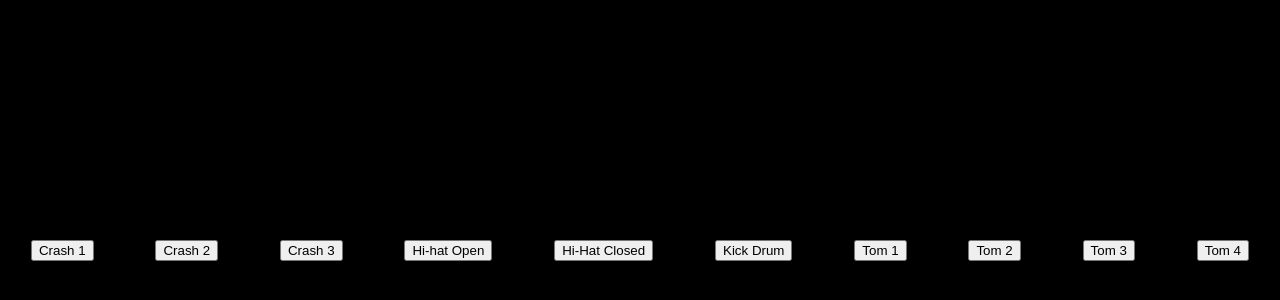
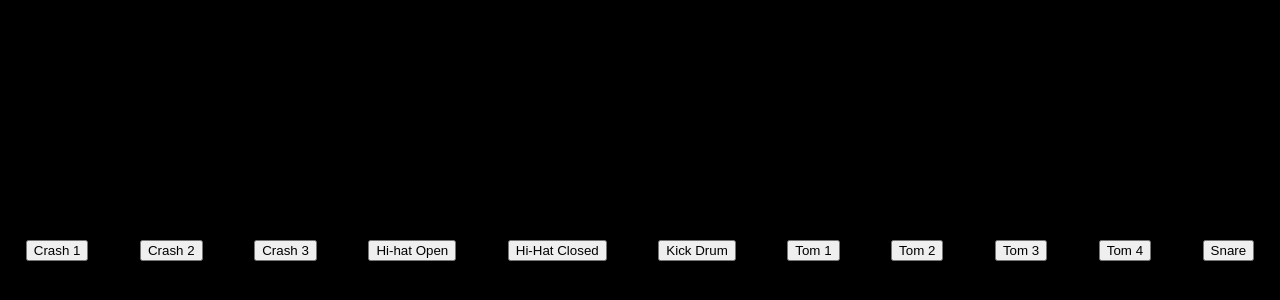
Before and after one commit to chsetiawan/music-app, a React (Create React App) app: page /drum in a window 1280 px wide. Shown: the part 150-450 px from the top of the page. Built offline with nearby package versions, Linux system fonts and the light colour scheme.

Commit message:
figured out how to play instruments from keycode

```diff
--- a/src/components/drum-part/drum-part.component.jsx
+++ b/src/components/drum-part/drum-part.component.jsx
@@ -1,8 +1,25 @@
-import React from "react";
+import React, { useEffect, useCallback } from "react";
 
 import "./drum-part.component.scss";
 
-const DrumPart = ({ name, sound, num }) => {
+const DrumPart = ({ name, sound, num, keyCode }) => {
+  const escFunction = useCallback((event) => {
+    if(keyCode.includes(event.keyCode)) {
+      console.log(`you played: ${name}, letter pressed: ${String.fromCharCode(event.keyCode)}`)
+      playAudio();
+    }
+    // eslint-disable-next-line react-hooks/exhaustive-deps
+  }, []);
+
+  useEffect(() => {
+    document.addEventListener("keydown", escFunction, false);
+
+    return () => {
+      document.removeEventListener("keydown", escFunction, false);
+    };
+    // eslint-disable-next-line react-hooks/exhaustive-deps
+  }, []);
+
   const playAudio = () => {
     const audioEl = document.getElementsByClassName("audio-element")[num];
     audioEl.play();
--- a/src/components/drum/drum.component.jsx
+++ b/src/components/drum/drum.component.jsx
@@ -9,17 +9,30 @@ class Drum extends React.Component {
   constructor() {
     super();
 
+    // this.escFunction = this.escFunction.bind(this);
+
     this.state = {
       drumParts: DRUM_PARTS_DATA
     }
   }
+  // escFunction(event){
+  //   if(event.keyCode === 27) {
+  //     console.log('yes');
+  //   }
+  // }
+  // componentDidMount(){
+  //   document.addEventListener("keydown", this.escFunction, false);
+  // }
+  // componentWillUnmount(){
+  //   document.removeEventListener("keydown", this.escFunction, false);
+  // }
 
   render() {
     return (
       <div className="drum-parts-container">
         {
-          this.state.drumParts.map(({ name, sound, num }) => (
-            <DrumPart name={name} sound={sound} num={num} />
+          this.state.drumParts.map(({ name, sound, num, keyCode }) => (
+            <DrumPart key={num} name={name} sound={sound} num={num} keyCode={keyCode} />
           ))
         }
       </div>
--- a/src/pages/drumpage/drum-parts.data.js
+++ b/src/pages/drumpage/drum-parts.data.js
@@ -1,65 +1,82 @@
 const S3_DRUM_SOUND_URL =
-  'https://music-react-app.s3-us-west-1.amazonaws.com/sounds/drums/';
+  "https://music-react-app.s3-us-west-1.amazonaws.com/sounds/drums/";
 
 const DRUM_PARTS_DATA = [
   {
-    name: 'Crash 1',
+    name: "Crash 1",
     sound: `${S3_DRUM_SOUND_URL}80s-CRASH1.mp3`,
     num: 0,
+    keyCode: [89],
   },
   {
-    name: 'Crash 2',
+    name: "Crash 2",
     sound:
-      'https://music-react-app.s3-us-west-1.amazonaws.com/sounds/drums/80s-CRASH2.mp3',
+      "https://music-react-app.s3-us-west-1.amazonaws.com/sounds/drums/80s-CRASH2.mp3",
     num: 1,
+    keyCode: [85],
   },
   {
-    name: 'Crash 3',
+    name: "Crash 3",
     sound:
-      'https://music-react-app.s3-us-west-1.amazonaws.com/sounds/drums/80s-CRASH3.mp3',
+      "https://music-react-app.s3-us-west-1.amazonaws.com/sounds/drums/80s-CRASH3.mp3",
     num: 2,
+    keyCode: [73],
   },
   {
-    name: 'Hi-hat Open',
+    name: "Hi-hat Open",
     sound:
-      'https://music-react-app.s3-us-west-1.amazonaws.com/sounds/drums/80s-HHOPEN2.mp3',
+      "https://music-react-app.s3-us-west-1.amazonaws.com/sounds/drums/80s-HHOPEN2.mp3",
     num: 3,
+    keyCode: [84],
   },
   {
-    name: 'Hi-Hat Closed',
+    name: "Hi-Hat Closed",
     sound:
-      'https://music-react-app.s3-us-west-1.amazonaws.com/sounds/drums/80s-HHCLOSE1.mp3',
+      "https://music-react-app.s3-us-west-1.amazonaws.com/sounds/drums/80s-HHCLOSE1.mp3",
     num: 4,
+    keyCode: [82],
   },
   {
-    name: 'Kick Drum',
+    name: "Kick Drum",
     sound:
-      'https://music-react-app.s3-us-west-1.amazonaws.com/sounds/drums/80s-Bdrum1.mp3',
+      "https://music-react-app.s3-us-west-1.amazonaws.com/sounds/drums/80s-Bdrum1.mp3",
     num: 5,
+    keyCode: [83],
   },
   {
-    name: 'Tom 1',
+    name: "Tom 1",
     sound:
-      'https://music-react-app.s3-us-west-1.amazonaws.com/sounds/drums/80s-TOM1.mp3',
+      "https://music-react-app.s3-us-west-1.amazonaws.com/sounds/drums/80s-TOM1.mp3",
     num: 6,
+    keyCode: [71, 86],
   },
   {
-    name: 'Tom 2',
+    name: "Tom 2",
     sound:
-      'https://music-react-app.s3-us-west-1.amazonaws.com/sounds/drums/80s-TOM2.mp3',
+      "https://music-react-app.s3-us-west-1.amazonaws.com/sounds/drums/80s-TOM2.mp3",
     num: 7,
+    keyCode: [72, 66],
   },
   {
-    name: 'Tom 3',
+    name: "Tom 3",
     sound:
-      'https://music-react-app.s3-us-west-1.amazonaws.com/sounds/drums/80s-TOM3.mp3',
+      "https://music-react-app.s3-us-west-1.amazonaws.com/sounds/drums/80s-TOM3.mp3",
     num: 8,
+    keyCode: [74, 78],
   },
   {
-    name: 'Tom 4',
+    name: "Tom 4",
     sound:
-      'https://music-react-app.s3-us-west-1.amazonaws.com/sounds/drums/80s-TOM5.mp3',
+      "https://music-react-app.s3-us-west-1.amazonaws.com/sounds/drums/80s-TOM5.mp3",
     num: 9,
+    keyCode: [75, 77],
+  },
+  {
+    name: "Snare",
+    sound:
+      "https://music-react-app.s3-us-west-1.amazonaws.com/sounds/drums/80s-SNARE1.mp3",
+    num: 10,
+    keyCode: [68],
   },
 ];
 
```
